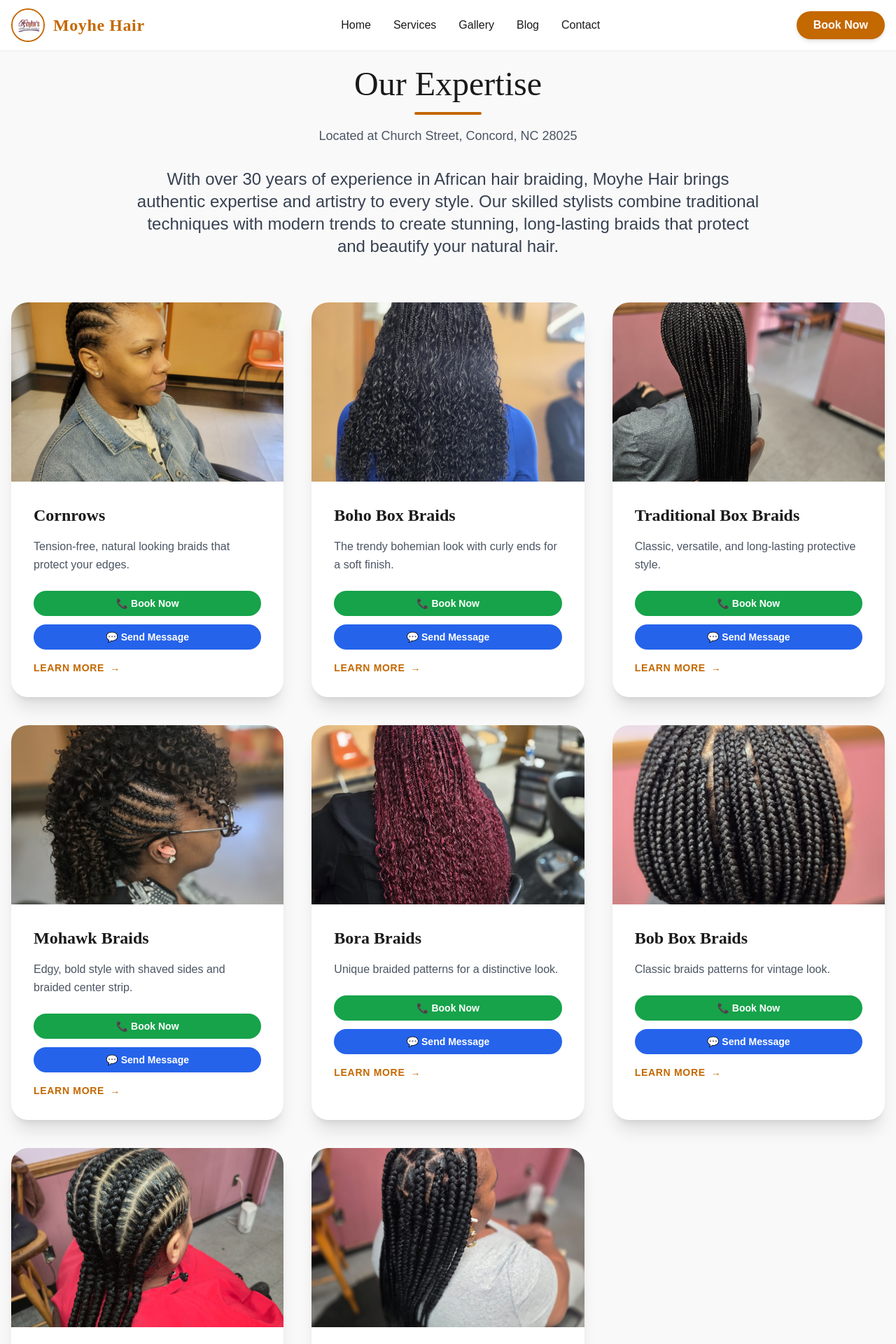
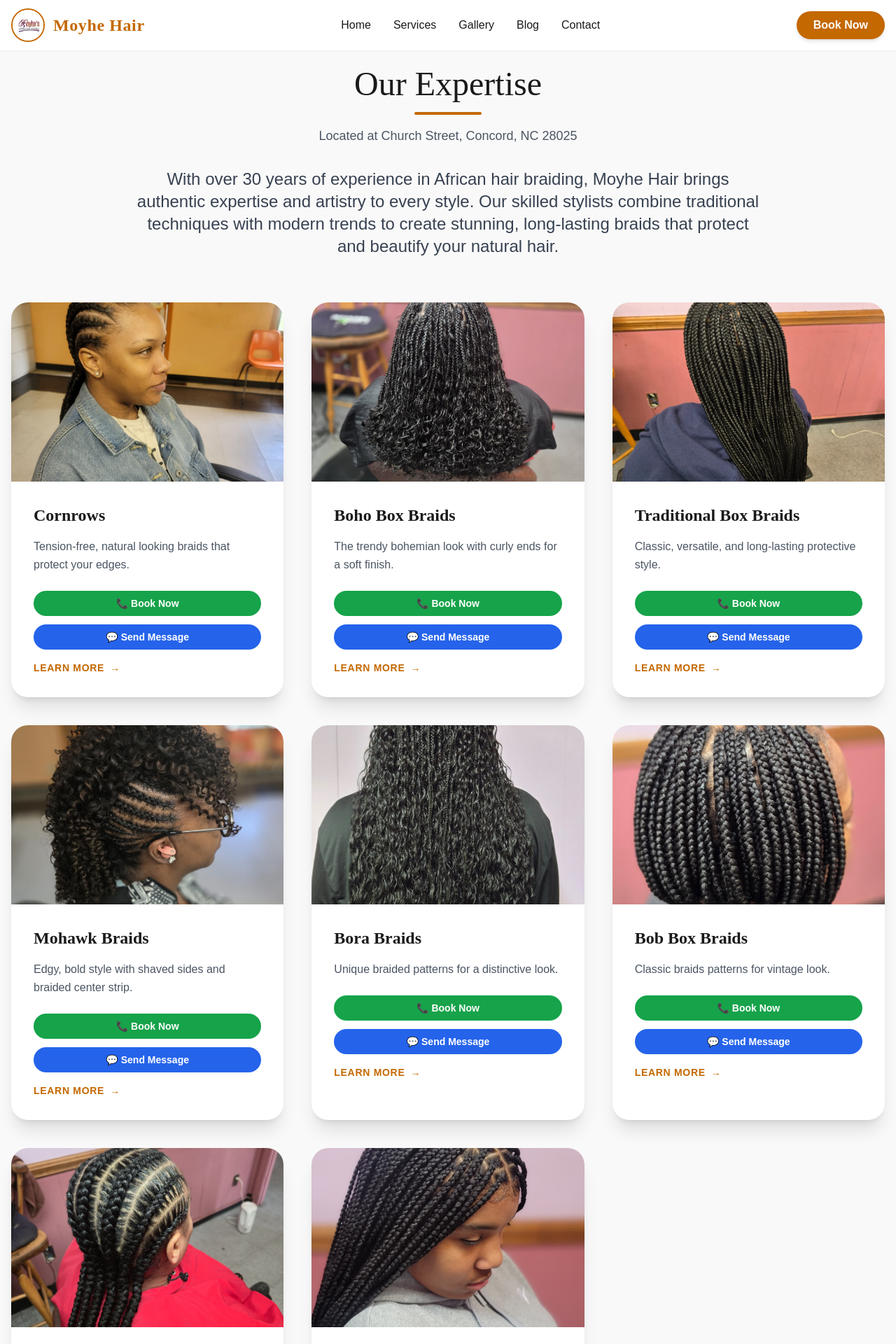
Before and after one commit to joskykp1/moyhehairbraid, a React (Vite) app: page /services in a window 1280 px wide. Shown: the top 1920 px of the page at 70% size. Built offline with nearby package versions, Linux system fonts and the light colour scheme.

Commit message:
Update ServicesPage.tsx

```diff
--- a/src/components/ServicesPage.tsx
+++ b/src/components/ServicesPage.tsx
@@ -16,14 +16,14 @@ const ServicesPage = () => {
 
         <div className="grid grid-cols-1 md:grid-cols-3 gap-10">
           {[
-            { title: "Cornrows",  desc: "Tension-free, natural looking braids that protect your edges.", img: "/images/conrows.jpg" },
-            { title: "Boho Box Braids", desc: "The trendy bohemian look with curly ends for a soft finish.", img: "/images/bohoboxpp.jpg" },
-            { title: "Traditional Box Braids", desc: "Classic, versatile, and long-lasting protective style.", img: "/images/boxpp.jpg", },
+            { title: "Cornrows", desc: "Tension-free, natural looking braids that protect your edges.", img: "/images/conrows.jpg" },
+            { title: "Boho Box Braids", desc: "The trendy bohemian look with curly ends for a soft finish.", img: "/images/bohobox1.jpg" },
+            { title: "Traditional Box Braids", desc: "Classic, versatile, and long-lasting protective style.", img: "/images/boxb1.jpg" },
             { title: "Mohawk Braids", desc: "Edgy, bold style with shaved sides and braided center strip.", img: "/images/borabora.jpg" },
-            { title: "Bora Braids",  desc: "Unique braided patterns for a distinctive look.", img: "/images/bohobox2.jpg" },
-              { title: "Bob Box Braids ",  desc: "Classic braids patterns for vintage look.", img: "/images/bobbox.jpg" },
-            { title: "Stitche conrows ",  desc: "Unique braided patterns for a pretty look.", img: "/images/stitches.jpg" },
-             { title: "Knotless Braids", desc: " Long-lasting protective style.", img: "/images/boxb5.jpg" },
+            { title: "Bora Braids", desc: "Unique braided patterns for a distinctive look.", img: "/images/fppic.jpg"},
+            { title: "Bob Box Braids ", desc: "Classic braids patterns for vintage look.", img: "/images/bobbox.jpg" },
+            { title: "Stitche conrows ", desc: "Unique braided patterns for a pretty look.", img: "/images/stitches.jpg" },
+            { title: "Knotless Braids", desc: " Long-lasting protective style.", img: "/images/IMG-20251024-WA0054.jpg" },
           ].map((service, index) => (
             <motion.div
               key={index}
```
